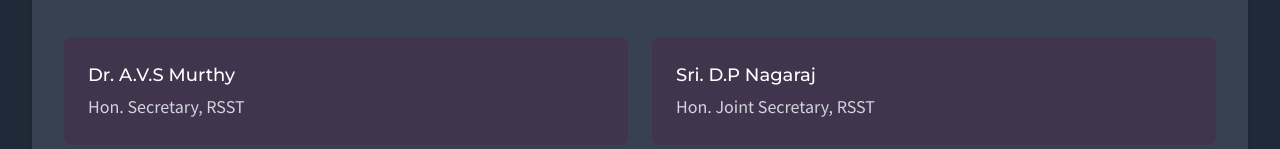
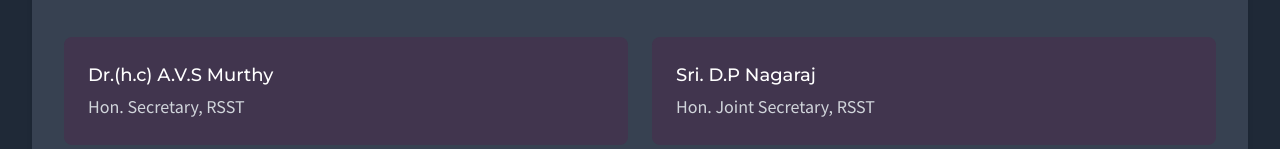
Before and after one commit to vagxrth/icdte-rvitm, a React (Vite) app: page /committees in a window 1280 px wide. Shown: the part 651-800 px from the top of the page. Built offline with nearby package versions, Linux system fonts and the light colour scheme.

Commit message:
fix: update name format for Dr.(h.c) A.V.S Murthy in Committees component to enhance accuracy in faculty representation

```diff
--- a/src/components/home/Committees.tsx
+++ b/src/components/home/Committees.tsx
@@ -16,7 +16,7 @@ const Committees: React.FC = () => {
     ],
     patrons: [
       {
-        name: 'Dr. A.V.S Murthy',
+        name: 'Dr.(h.c) A.V.S Murthy',
         title: 'Hon. Secretary, RSST'
       },
       {
```
